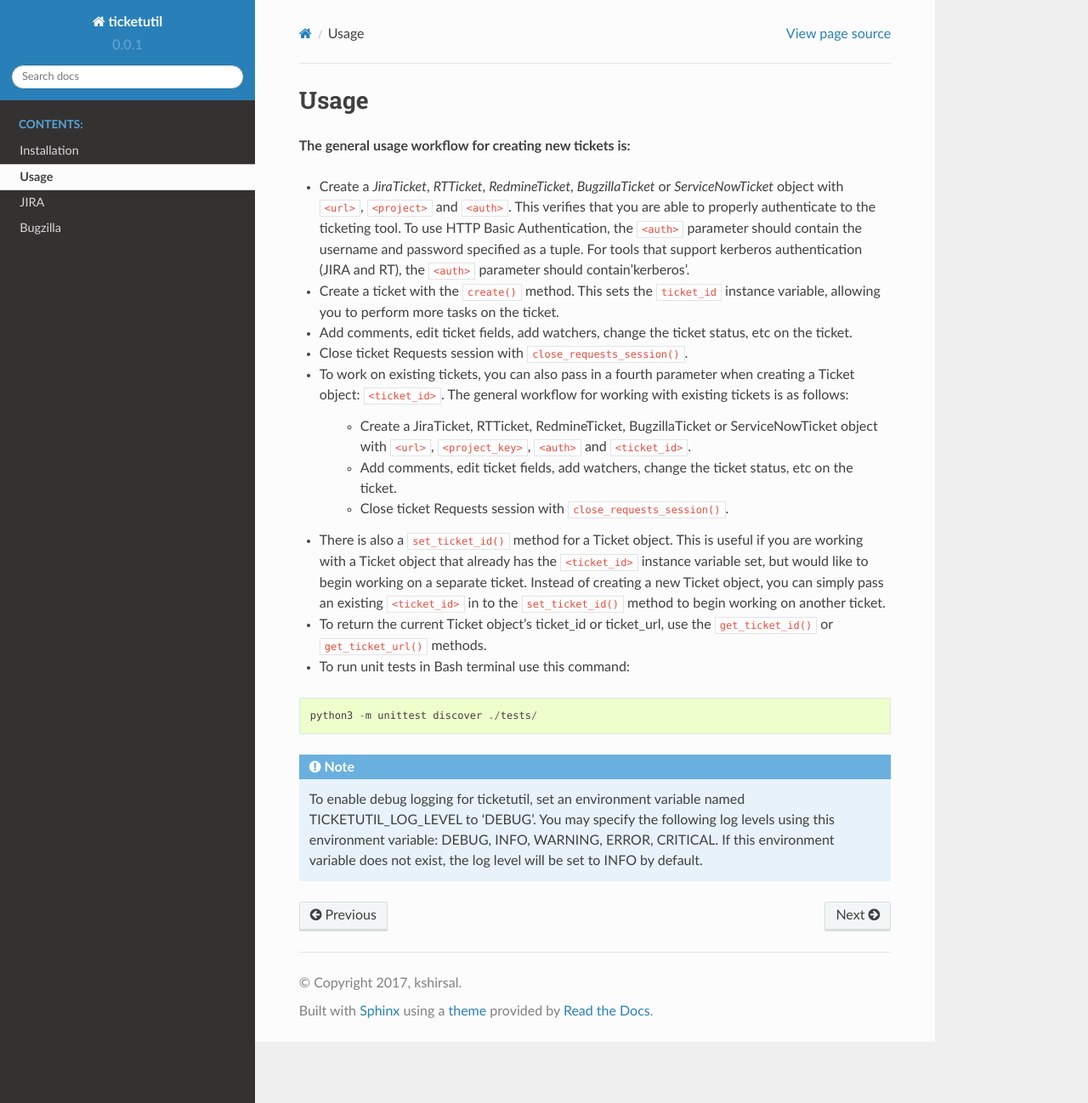
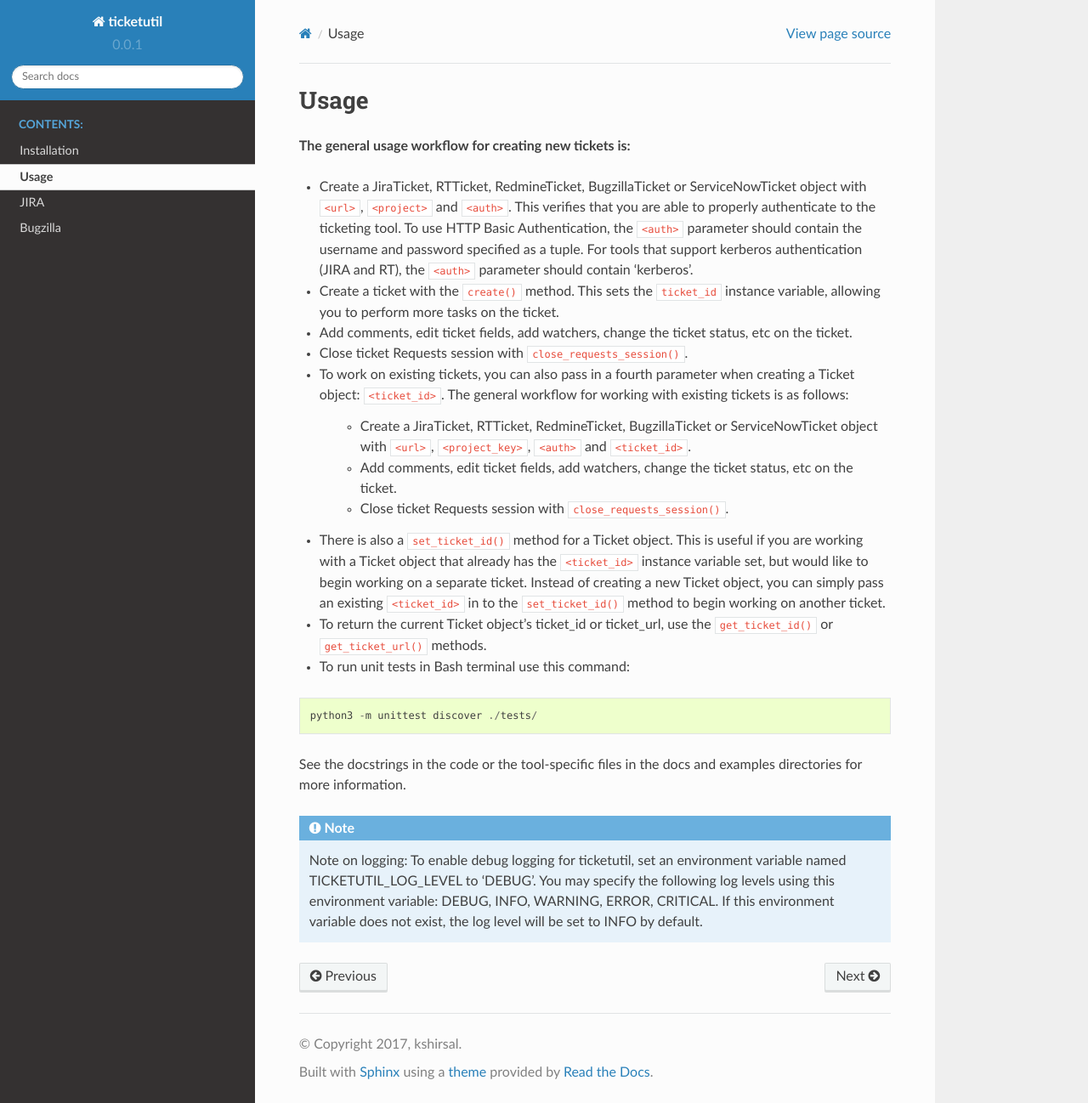
Before and after one commit to dmranck/ticketutil, a Sphinx documentation site: the page built from read-the-docs/source/Usage.rst, in a window 1280 px wide and 1298 px high. Shown: the whole window at 85% size. Built offline with Sphinx 7.4.7 and the Read the Docs theme 2.0.0, drawn with Linux system fonts in a browser that asks for light colours.

Commit message:
UPDATE Usage.rst Installation.rst

```diff
--- a/read-the-docs/source/Installation.rst
+++ b/read-the-docs/source/Installation.rst
@@ -8,7 +8,9 @@ Installation
     pip install ticketutil
 
 * ticketutil is compatible with Python 2.7, 3.3, 3.4, 3.5, and 3.6.
+
 .. note::
+
     For Python 2.6 and lower, an additional package, importlib, may need to be installed.
 
 * If not installing with pip, a short list of packages defined in the requirements.txt file need to be installed. To install the required packages with,
--- a/read-the-docs/source/Usage.rst
+++ b/read-the-docs/source/Usage.rst
@@ -3,12 +3,13 @@ Usage
 
 **The general usage workflow for creating new tickets is:**
 
-* Create a *JiraTicket*, *RTTicket*, *RedmineTicket*, *BugzillaTicket*
-  or *ServiceNowTicket* object with ``<url>``, ``<project>`` and ``<auth>``.
-  This verifies that you are able to properly authenticate to the ticketing tool.
+* Create a JiraTicket, RTTicket, RedmineTicket, BugzillaTicket
+  or ServiceNowTicket object with ``<url>``, ``<project>`` and ``<auth>``. This
+  verifies that you are able to properly authenticate to the ticketing tool.
   To use HTTP Basic Authentication, the ``<auth>`` parameter should contain the
   username and password specified as a tuple. For tools that support kerberos
-  authentication (JIRA and RT), the ``<auth>`` parameter should contain'kerberos'.
+  authentication (JIRA and RT), the ``<auth>`` parameter should contain
+  'kerberos'.
 
 * Create a ticket with the ``create()`` method. This sets the ``ticket_id``
   instance variable, allowing you to perform more tasks on the ticket.
@@ -31,7 +32,6 @@ Usage
 
     * Close ticket Requests session with ``close_requests_session()``.
 
-
 * There is also a ``set_ticket_id()`` method for a Ticket object. This is
   useful if you are working with a Ticket object that already has the
   ``<ticket_id>`` instance variable set, but would like to begin working
@@ -43,15 +43,16 @@ Usage
   ``get_ticket_id()`` or ``get_ticket_url()`` methods.
 
 * To run unit tests in Bash terminal use this command:
+
 .. code-block:: python
 
     python3 -m unittest discover ./tests/
 
-.. role:: rubric
-    :rubric: See the docstrings in the code or the tool-specific files in the docs and examples directories for more information.
+See the docstrings in the code or the tool-specific files in the docs
+and examples directories for more information.
 
 .. note::
-    To enable debug logging for ticketutil, set an environment
+    Note on logging: To enable debug logging for ticketutil, set an environment
     variable named TICKETUTIL_LOG_LEVEL to 'DEBUG'. You may specify the following
     log levels using this environment variable: DEBUG, INFO, WARNING, ERROR,
     CRITICAL. If this environment variable does not exist, the log level will be
```
